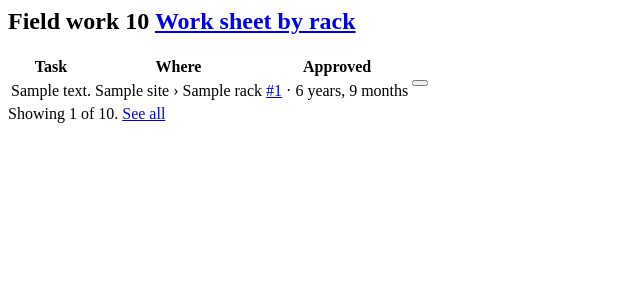
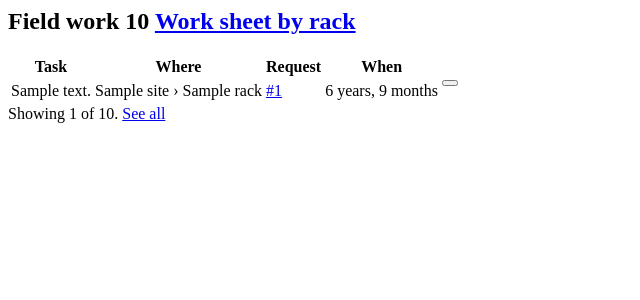
Before and after one commit to mattivaisanen/netbox-change-approval, a Django app: template netbox_change_approval/templates/netbox_change_approval/inc/inbox_field_work.html in a window 1280 px wide. Shown: the top 300 px of the page, without its empty margins (0-640 px from the left). Run offline with Django 3.2, Linux system fonts and the light colour scheme; the template is opened without the code that fills it: most values are stand-ins (such as "Sample title", 1, 10 or a date in 2020).

Commit message:
Work sheet prints in black and white with boxes to tick; inbox section matches
Printing the work sheet uses black on white only and puts an empty box in
front of each task to tick by hand, instead of the on-screen button. The
Field work section in the Approval Inbox uses the same columns and buttons
as the other sections.

Co-Authored-By: Claude Opus 5.5 (1M context) <noreply@anthropic.com>

```diff
--- a/netbox_change_approval/templates/netbox_change_approval/inc/inbox_field_work.html
+++ b/netbox_change_approval/templates/netbox_change_approval/inc/inbox_field_work.html
@@ -7,7 +7,7 @@
       {% trans "Field work" %}
       <span class="badge text-bg-secondary ms-1">{{ field_work_total }}</span>
     </span>
-    <a href="{% url 'plugins:netbox_change_approval:worksheet' %}" class="btn btn-sm btn-ghost-secondary">
+    <a href="{% url 'plugins:netbox_change_approval:worksheet' %}" class="btn btn-sm btn-ghost-secondary" title="{% trans 'Printable work sheet, per site and rack' %}">
       <i class="mdi mdi-printer"></i> {% trans "Work sheet by rack" %}
     </a>
   </h2>
@@ -16,7 +16,8 @@
       <tr class="text-muted small">
         <th>{% trans "Task" %}</th>
         <th class="d-none d-md-table-cell">{% trans "Where" %}</th>
-        <th class="text-nowrap">{% trans "Approved" %}</th>
+        <th class="d-none d-md-table-cell">{% trans "Request" %}</th>
+        <th class="text-nowrap">{% trans "When" %}</th>
         <th></th>
       </tr>
     </thead>
@@ -24,14 +25,15 @@
       {% for task in field_work %}
       <tr>
         <td>{{ task.text }}</td>
-        <td class="d-none d-md-table-cell small text-nowrap">{{ task.site|default:"" }}{% if task.rack %} &rsaquo; {{ task.rack }}{% endif %}</td>
-        <td class="text-muted small text-nowrap"><a href="{{ task.change_request.get_absolute_url }}">#{{ task.change_request.pk }}</a> &middot; {{ task.change_request.applied_at|timesince }}</td>
-        <td class="text-end">
-          <form method="post" action="{% url 'plugins:netbox_change_approval:worksheet' %}" class="m-0">
+        <td class="d-none d-md-table-cell small nbca-who">{{ task.site|default:"" }}{% if task.rack %} &rsaquo; {{ task.rack }}{% endif %}</td>
+        <td class="d-none d-md-table-cell small"><a href="{{ task.change_request.get_absolute_url }}">#{{ task.change_request.pk }}</a></td>
+        <td class="text-muted small text-nowrap">{{ task.change_request.applied_at|timesince }}</td>
+        <td class="text-end text-nowrap align-middle">
+          <form method="post" action="{% url 'plugins:netbox_change_approval:worksheet' %}" class="m-0 d-inline">
             {% csrf_token %}
             <input type="hidden" name="task" value="{{ task.pk }}">
             <input type="hidden" name="back" value="inbox">
-            <button type="submit" class="btn btn-sm btn-outline-success" title="{% trans 'Mark done' %}"><i class="mdi mdi-check"></i></button>
+            <button type="submit" class="btn btn-sm btn-primary" title="{% trans 'Mark done' %}" aria-label="{% trans 'Mark done' %}"><i class="mdi mdi-check"></i></button>
           </form>
         </td>
       </tr>
```
Also changed, not shown: netbox_change_approval/templates/netbox_change_approval/worksheet.html (+25 -2 lines).
